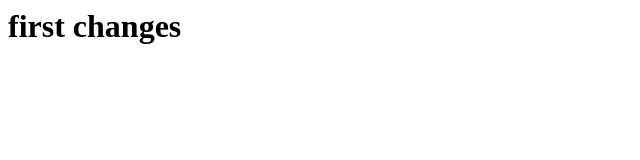
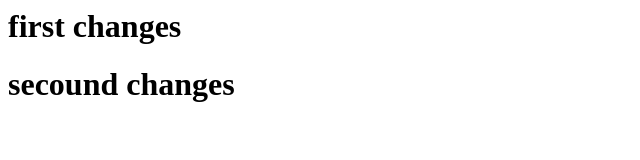
Before and after one commit to RakeshGothwal2307/test_project, a plain HTML site: page test_project/index.html in a window 1280 px wide. Shown: the whole page, without its empty margins (0-640 px from the left). Drawn offline with Linux system fonts and the light colour scheme.

Commit message:
secound Changes

```diff
--- a/test_project/index.html
+++ b/test_project/index.html
@@ -1 +1,2 @@
 <h1>first changes</h1>
+<h1>secound changes</h1>
```
